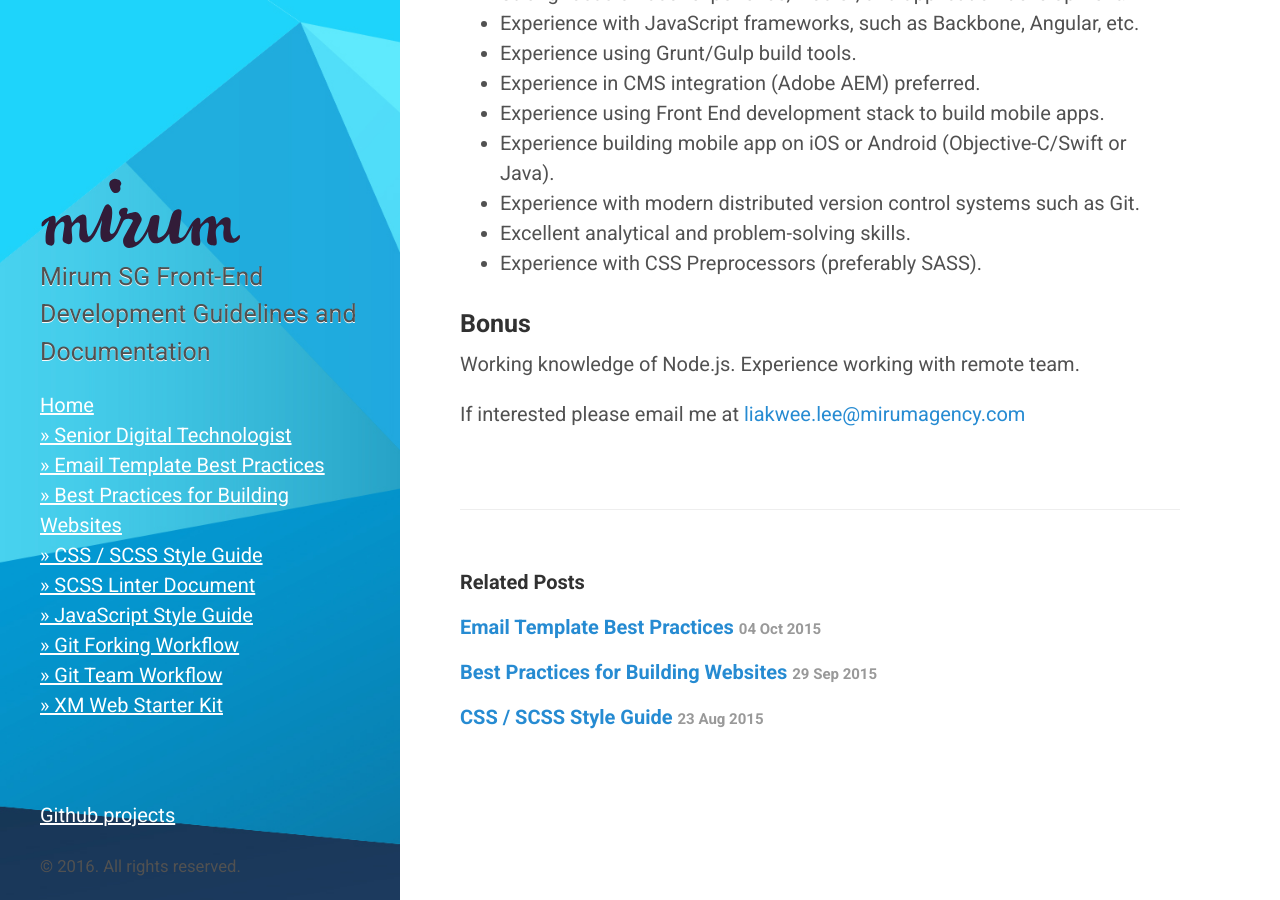
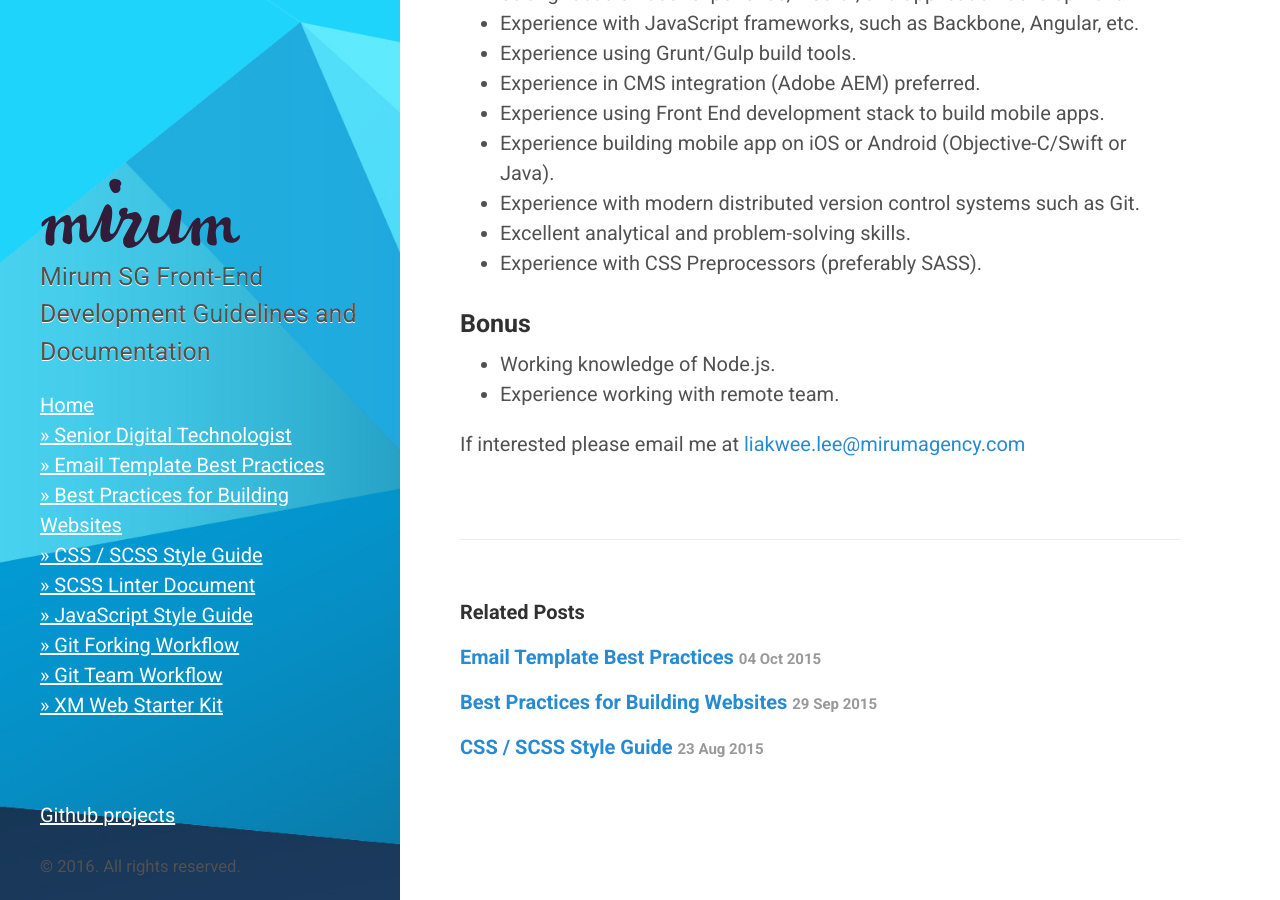
Before and after one commit to MirumSG/mirumsg.github.io, a Jekyll site: the page built from _posts/2016-03-01-senior-digital-technologist.markdown, in a window 1280 px wide and 900 px high, scrolled down 825 px. Built offline with Jekyll 4.4.1, drawn with Linux system fonts in a browser that asks for light colours; nearby versions of some CDN libraries.

```diff
--- a/_posts/2016-03-01-senior-digital-technologist.markdown
+++ b/_posts/2016-03-01-senior-digital-technologist.markdown
@@ -27,7 +27,7 @@ Understand marketing strategies and concepts as they relate to the product and b
 * Experience with CSS Preprocessors (preferably SASS).
 
 ### Bonus
-Working knowledge of Node.js.
-Experience working with remote team.
+* Working knowledge of Node.js.
+* Experience working with remote team.
 
 If interested please email me at  [liakwee.lee@mirumagency.com](mailto:liakwee.lee@mirumagency.com?subject=Application for Senior Digital Technologist)
```
